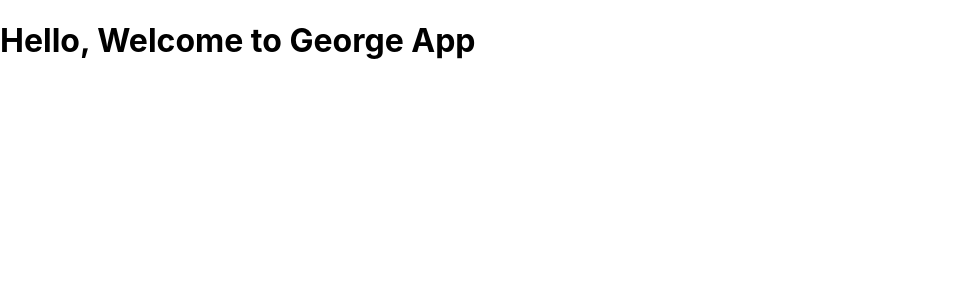
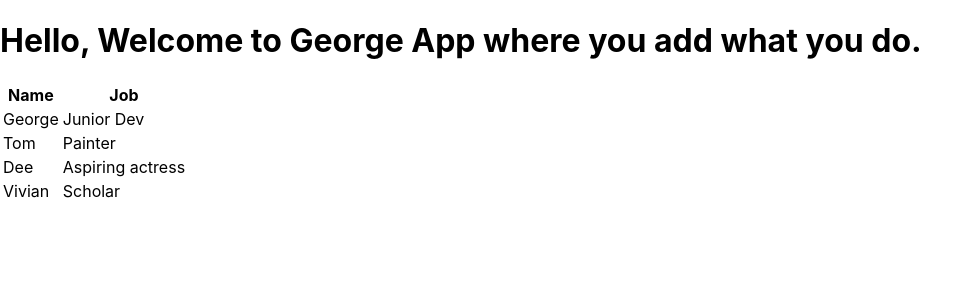
Before and after one commit to George-Okumu/Geo-React-App, a React (Create React App) app: page / in a window 1280 px wide. Shown: the top 300 px of the page, without its empty margins (0-980 px from the left). Built offline with nearby package versions, Linux system fonts and the light colour scheme.

Commit message:
Created another custom component for displaying list of peoples job and nested it in the App.js to be displayed

```diff
--- a/src/App.js
+++ b/src/App.js
@@ -1,11 +1,18 @@
 import React, {Component} from 'react'
+import Table from './Table'
 
 class App extends React.Component {
     render() {
       return (
         <div className="App">
-          <h1>Hello, Welcome to George App</h1>
+          <h1>Hello, Welcome to George App where you add what you do.</h1>
+
+          <div classname="container">
+              <Table />
+          </div>
         </div>
+
+
       )
     }
   }
--- /dev/null
+++ b/src/Table.js
@@ -0,0 +1,36 @@
+import React, {Component} from 'react'
+
+class Table extends Component{
+    render (){
+        return(
+            <table>
+            <thead>
+              <tr>
+                <th>Name</th>
+                <th>Job</th>
+              </tr>
+            </thead>
+            <tbody>
+              <tr>
+                <td>George</td>
+                <td>Junior Dev</td>
+              </tr>
+              <tr>
+                <td>Tom</td>
+                <td>Painter</td>
+              </tr>
+              <tr>
+                <td>Dee</td>
+                <td>Aspiring actress</td>
+              </tr>
+              <tr>
+                <td>Vivian</td>
+                <td>Scholar</td>
+              </tr>
+            </tbody>
+          </table>
+        )
+    }
+}
+
+export default Table
```
Also changed, not shown: 1 other file (tests, documents, lock files or other folders).
